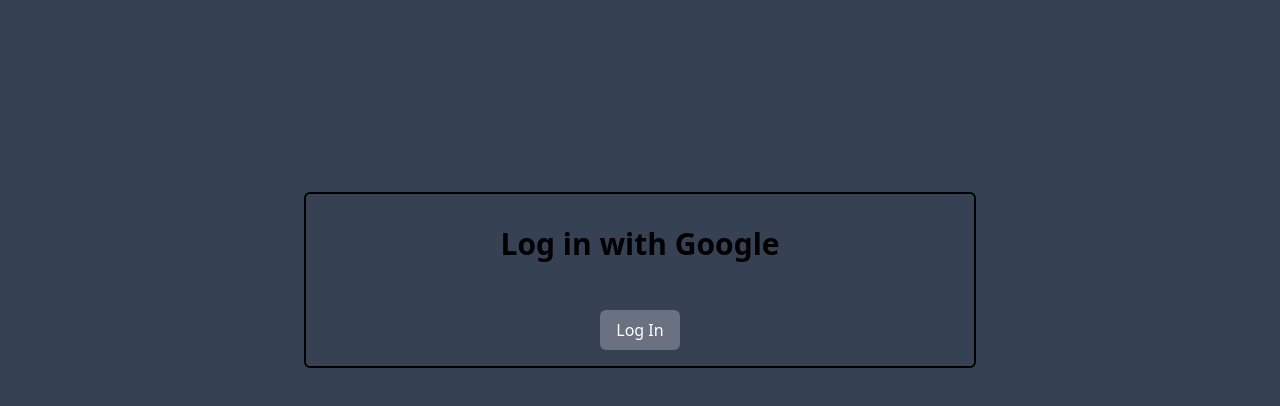
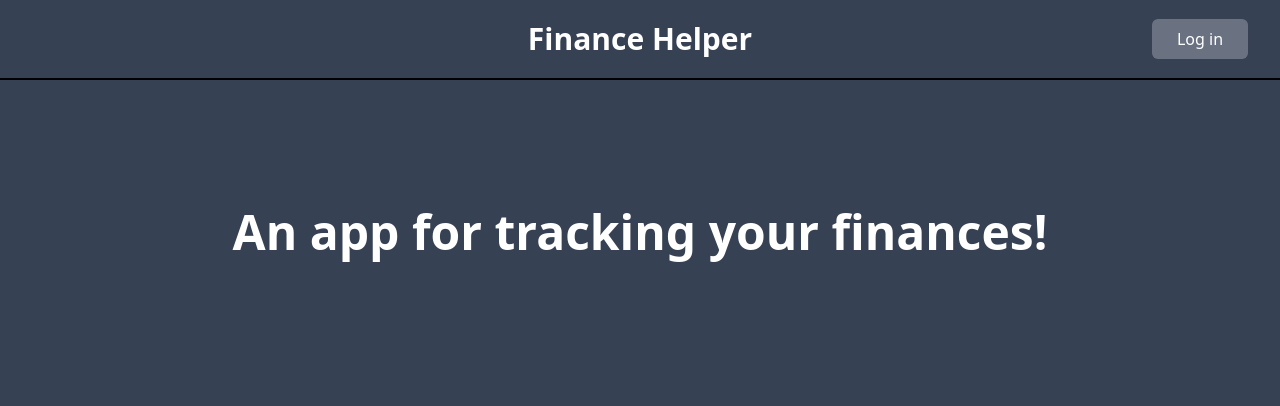
Before and after one commit to WAHoltz/finance-helper, a Next.js app: page / in a window 1280 px wide. Shown: the top 406 px of the page. Built offline with nearby package versions, Linux system fonts and the light colour scheme; no server answers.

Commit message:
created header and AuthButton, moved log in options to header, and added title for log in page

```diff
--- a/src/app/(pages)/home/page.tsx
+++ b/src/app/(pages)/home/page.tsx
@@ -1,11 +1,11 @@
 'use client'
+import { AuthButton } from "@/app/components/AuthButton";
 import { ProviderValue, UserAuth } from "@/app/context/AuthContext";
-import Link from "next/link";
 import { useRouter } from "next/navigation";
 import { useEffect } from "react";
 
 export default function Home() {
-  const { user, handleSignOut } = UserAuth() as ProviderValue
+  const { user } = UserAuth() as ProviderValue
   const router = useRouter()
 
   useEffect(() => {
@@ -13,12 +13,6 @@
   }, [user, router])
 
   return (
-    <div className="tw:flex tw:justify-center tw:align-middle tw:mt-48">
-      <div className="tw:flex tw:justify-center tw:align-middle tw:items-center tw:flex-col tw:border-2 tw:rounded-md tw:w-2xl">
-        <h1 className="tw:m-4 tw:p-4 tw:text-3xl tw:font-bold">Home</h1>
-        <h2 className="tw:mb-2 tw:pb-2 tw:text-xl tw:font-bold">Welcome, {user?.displayName}</h2>
-        <Link href="/" onClick={handleSignOut} className='tw:m-4 tw:bg-gray-500 tw:rounded-md tw:px-4 tw:py-2 tw:text-white'>Log out</Link>
-      </div>
-    </div>
+    <></>
   )
 }
--- /dev/null
+++ b/src/app/components/AuthButton.tsx
@@ -0,0 +1,13 @@
+import Link from "next/link";
+
+export function AuthButton({
+  children,
+  href,
+  onClick,
+}: { children: React.ReactNode, href: string, onClick: () => void }) {
+  return (
+    <Link className='tw:flex tw:justify-center tw:text-md tw:m-4 tw:w-24 tw:bg-gray-500 tw:rounded-md tw:px-4 tw:py-2 tw:text-white' href={href} onClick={onClick}>
+      {children}
+    </Link>
+  )
+}
--- /dev/null
+++ b/src/app/components/Header.tsx
@@ -0,0 +1,32 @@
+import { ProviderValue, UserAuth } from "../context/AuthContext";
+import { AuthButton } from "./AuthButton";
+
+export function Header() {
+  const { user, handleSignIn, handleSignOut } = UserAuth() as ProviderValue
+
+  return (
+    <div className="tw:grid-cols-8 tw:grid gap-4 tw:w-full tw:border-b-2 tw:h-20">
+      <div className="tw:flex tw:flex-row tw:items-center tw:justify-center tw:col-start-4 tw:col-span-2 tw:text-3xl tw:text-white tw:font-bold">
+        Finance Helper
+      </div>
+      {user ?
+        <div className="tw:flex tw:items-center tw:justify-end tw:col-start-7 tw:col-span-2 tw:mr-4">
+          <div className="tw:flex tw:flex-row tw:items-center">
+            <div className="tw:text-white tw:text-xl">
+              Hello, {user?.displayName}
+            </div>
+            <AuthButton href='/' onClick={handleSignOut}>
+              Log out
+            </AuthButton>
+          </div>
+        </div>
+        :
+        <div className="tw:items-center tw:col-start-8 tw:flex tw:justify-end tw:mr-4">
+          <AuthButton href='/home' onClick={handleSignIn}>
+            Log in
+          </AuthButton>
+        </div>
+      }
+    </div>
+  )
+}
--- a/src/app/layout.tsx
+++ b/src/app/layout.tsx
@@ -1,4 +1,5 @@
 'use client';
+import { Header } from './components/Header';
 import { AuthContextProvider } from './context/AuthContext';
 import './globals.css';
 
@@ -10,7 +11,10 @@
   return (
     <html lang='en'>
       <AuthContextProvider>
-        <body className='tw:bg-gradient-to-tr tw:bg-gray-700'>{children}</body>
+        <body className='tw:bg-gradient-to-tr tw:bg-gray-700'>
+          <Header />
+          {children}
+        </body>
       </AuthContextProvider>
     </html>
   );
--- a/src/app/page.tsx
+++ b/src/app/page.tsx
@@ -1,11 +1,10 @@
 'use client';
 import React, { useEffect } from 'react';
 import { ProviderValue, UserAuth } from './context/AuthContext';
-import Link from 'next/link';
 import { useRouter } from 'next/navigation';
 
 export default function Page() {
-  const { user, handleSignIn } = UserAuth() as ProviderValue;
+  const { user } = UserAuth() as ProviderValue;
   const router = useRouter()
 
   useEffect(() => {
@@ -13,13 +12,8 @@
   }, [user, router])
 
   return (
-    <div className='tw:flex tw:justify-center tw:align-middle tw:mt-48'>
-      <div className='tw:flex tw:justify-center tw:align-middle tw:items-center tw:flex-col tw:border-2 tw:rounded-md tw:w-2xl'>
-        <h4 className="tw:m-4 tw:p-4 tw:text-3xl tw:font-bold">Log in with Google</h4>
-        <Link className='tw:m-4 tw:bg-gray-500 tw:rounded-md tw:px-4 tw:py-2 tw:text-white' href='/home' onClick={handleSignIn}>
-          Log In
-        </Link>
-      </div>
+    <div className='tw:text-white tw:font-bold tw:text-5xl tw:flex tw:justify-center tw:items-center tw:mt-32'>
+      An app for tracking your finances!
     </div>
   );
 }
```
Also changed, not shown: src/app/app.tsx (added).
